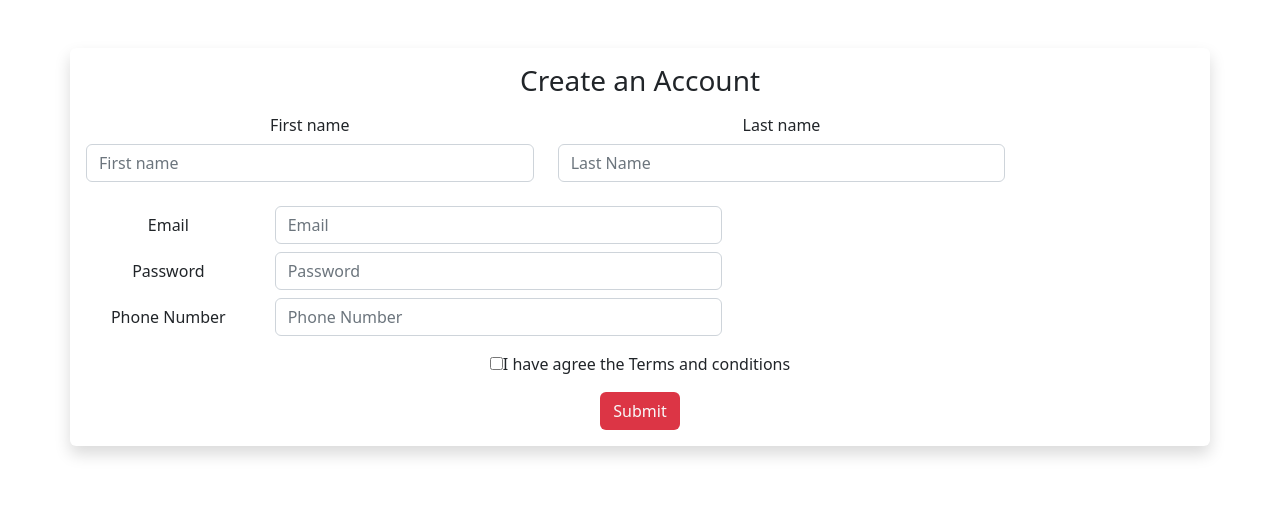
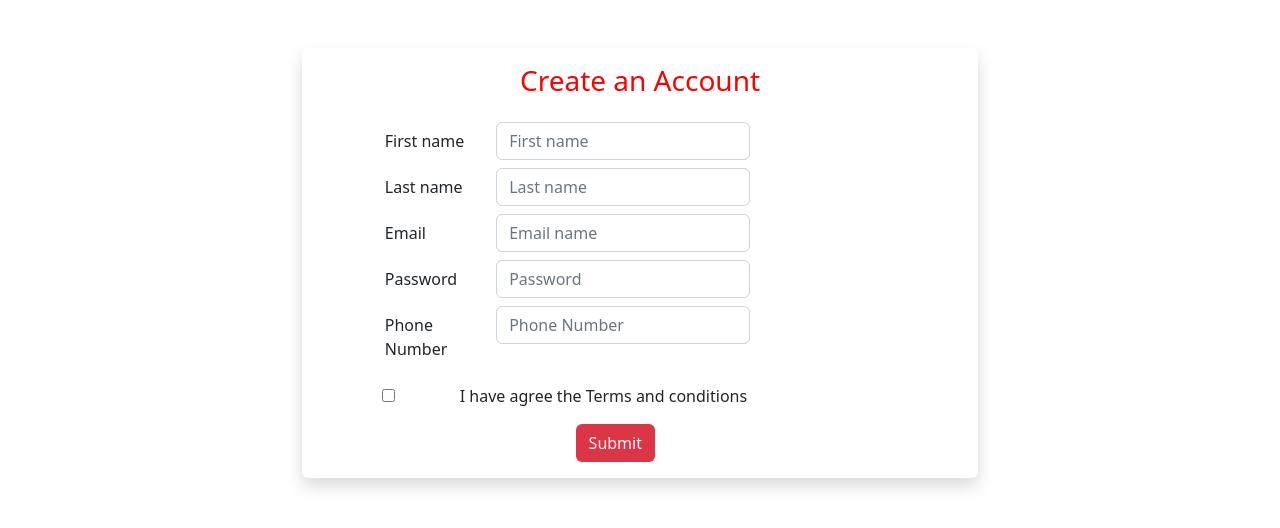
Before and after one commit to MazhaiTech/mfc-app, a React (Create React App) app in the folder client/: page / in a window 1280 px wide. Shown: the top 528 px of the page. Built offline with nearby package versions, Linux system fonts and the light colour scheme.

Commit message:
looks some more better

```diff
--- a/client/src/App.css
+++ b/client/src/App.css
@@ -1,38 +1,12 @@
-.App {
-  text-align: center;
-}
-
-.App-logo {
-  height: 40vmin;
-  pointer-events: none;
-}
-
-@media (prefers-reduced-motion: no-preference) {
-  .App-logo {
-    animation: App-logo-spin infinite 20s linear;
+div .container {
+    width: 700px;
   }
-}
-
-.App-header {
-  background-color: #282c34;
-  min-height: 100vh;
-  display: flex;
-  flex-direction: column;
-  align-items: center;
-  justify-content: center;
-  font-size: calc(10px + 2vmin);
-  color: white;
-}
-
-.App-link {
-  color: #61dafb;
-}
-
-@keyframes App-logo-spin {
-  from {
-    transform: rotate(0deg);
+  h3{
+    color:red
   }
-  to {
-    transform: rotate(360deg);
+    .btn{
+        margin-left:40%;
+    }
+  div label,.check{
+    margin-left:10%
   }
-}
--- a/client/src/Register.js
+++ b/client/src/Register.js
@@ -1,28 +1,31 @@
 import bootstrap from 'bootstrap/dist/css/bootstrap.min.css';
+import "./App.css"
 export default function Register(){
     return(
-        <div className="container p-3 shadow  mt-5 bg-white rounded">
-            <h3>Create an Account </h3>
 
-        <form>
+        <div className='container'>
 
-            <div className='form-group row mt-2'>
 
-                <div className='col-md-5 mb-3'>
-                <label className=' col-form-label'>First name</label>
+        <form className=" p-3 shadow bg-white rounded mt-5">
+            <h3><center>Create an Account</center> </h3>
+            <div className='form-group row mt-4'>
+                <label className='col-sm-2 col-form-label'>First name</label>
+                <div className='col-sm-5'>
                     <input type="text" className='form-control' name="firstname" placeholder="First name" />
                 </div>
+             </div>
 
-             <div className='col-md-5 mb-3'>
-                <label className=' col-form-label'>Last name</label>
-                    <input type="text" className='form-control' name="lastname" placeholder="Last Name" />
+             <div className='form-group row mt-2'>
+                <label className='col-sm-2 col-form-label'>Last name</label>
+                <div className='col-sm-5'>
+                    <input type="text" className='form-control' name="lastname" placeholder="Last name" />
                 </div>
              </div>
 
              <div className='form-group row mt-2'>
                 <label className='col-sm-2 col-form-label'>Email</label>
                 <div className='col-sm-5'>
-                    <input type="email" className='form-control' name="email" placeholder="Email" />
+                    <input type="email" className='form-control' name="email" placeholder="Email name" />
                 </div>
              </div>
 
@@ -41,8 +44,8 @@ export default function Register(){
              </div>
 
             <div className='form-group mt-3'>
-                <input type="checkbox"  name="terms" placeholder="Terms and conditions" />
-                <label > I have agree the Terms and conditions</label>
+                <input className='check' type="checkbox"  name="terms" placeholder="Terms and conditions" />
+                <label> I have agree the Terms and conditions</label>
             </div>
 
             <button className="btn text-light bg-danger fg-light mt-3">Submit</button>
```
